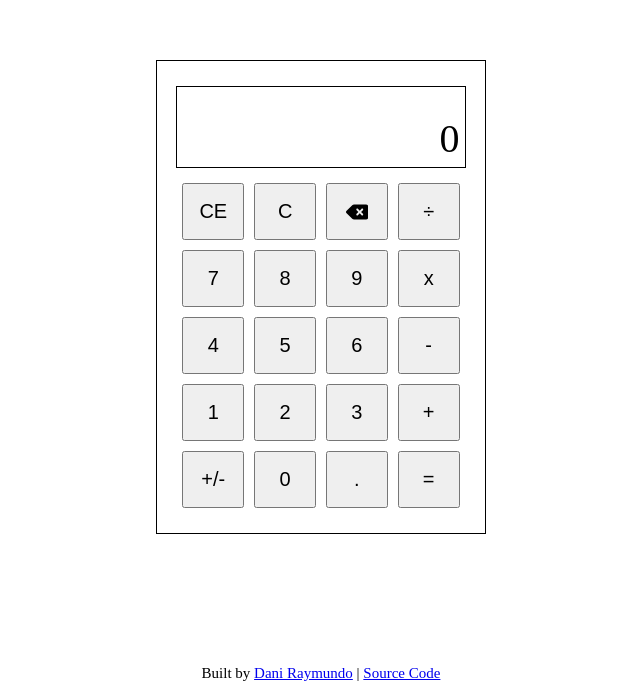
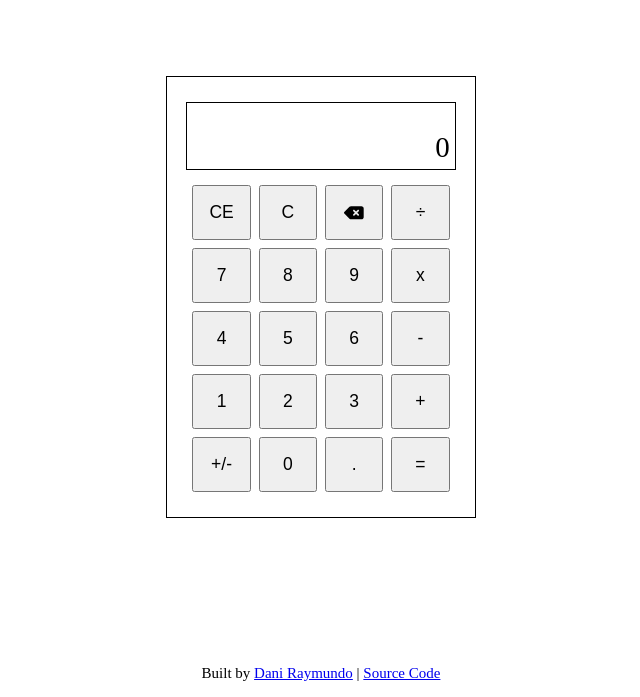
Before and after one commit to daniraymundo/calculator, a plain HTML site: page index.html in a window 1280 px wide. Shown: the part 103-800 px from the top of the page, without its empty margins (319-959 px from the left). Drawn offline with Linux system fonts and the light colour scheme.

Commit message:
Change font sizes

```diff
--- a/style.css
+++ b/style.css
@@ -37,18 +37,18 @@ body {
 }
 
 .current-value {
-    font-size: 4rem;
+    font-size: 2.9rem;
 }
 
 .button-container {
     display: grid;
     grid-template-columns: repeat(4, 1fr);
     grid-template-rows: repeat(5, 1fr);
-    gap: 1rem;
+    gap: 0.8rem;
 }
 
 button {
-    font-size: 2rem;
+    font-size: 1.75rem;
     padding: 1.5rem;
 }
 
```
